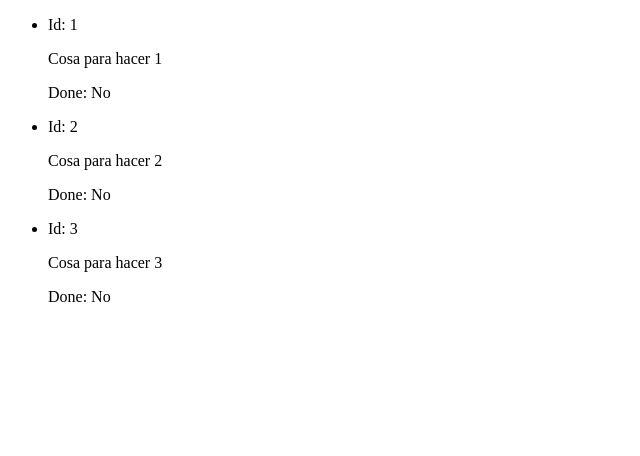
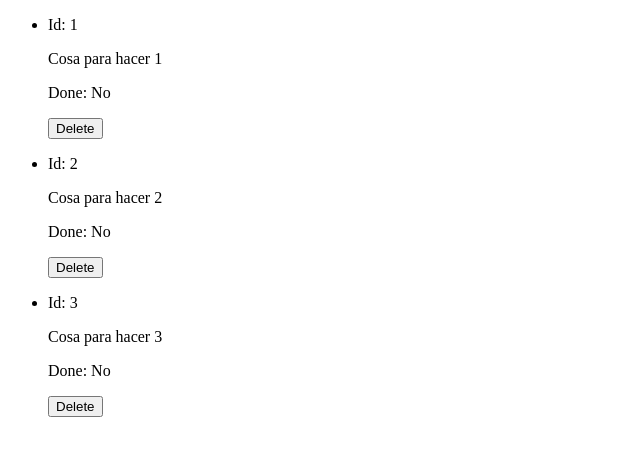
Before and after one commit to AlbertMosella/202204-w6ch1-albert-mosella, a React (Create React App) app: page / in a window 1280 px wide. Shown: the top 456 px of the page, without its empty margins (0-640 px from the left). Built offline with nearby package versions, Linux system fonts and the light colour scheme.

Commit message:
Delete created with redux

```diff
--- a/src/App.js
+++ b/src/App.js
@@ -1,7 +1,16 @@
+import { useEffect } from "react";
+import { useDispatch } from "react-redux";
 import "./App.css";
 import ToDoList from "./modules/ToDoList/ToDoList";
+import { loadListActionCreator } from "./redux/features/listSlice";
+import toDoListData from "./utils/toDoListData";
 
 function App() {
+  const dispatch = useDispatch();
+  useEffect(() => {
+    dispatch(loadListActionCreator(toDoListData));
+  }, [dispatch]);
+
   return <ToDoList />;
 }
 
--- a/src/modules/ToDoList/ToDoList.js
+++ b/src/modules/ToDoList/ToDoList.js
@@ -1,22 +1,17 @@
-import { useEffect } from "react";
-import { useDispatch, useSelector } from "react-redux";
-import { loadListActionCreator } from "../../redux/features/listSlice";
-import toDoListData from "../../utils/toDoListData";
+import { useSelector } from "react-redux";
 import ToDoListItem from "../ToDoListItem/ToDoListItem";
 
 const ToDoList = () => {
-  const dispatch = useDispatch();
-
-  useEffect(() => {
-    dispatch(loadListActionCreator(toDoListData));
-  }, [dispatch]);
-
   const list = useSelector((state) => state.list);
 
   return (
     <ul>
       {list.map((listItem) => {
-        return <ToDoListItem toDoListItem={listItem} key={listItem.id} />;
+        return (
+          <li key={listItem.id}>
+            <ToDoListItem toDoListItem={listItem} />
+          </li>
+        );
       })}
     </ul>
   );
--- a/src/modules/ToDoListItem/ToDoListItem.js
+++ b/src/modules/ToDoListItem/ToDoListItem.js
@@ -1,12 +1,20 @@
+import { useDispatch } from "react-redux";
+import { removeItemActionCreator } from "../../redux/features/listSlice";
+
 const ToDoListItem = ({ toDoListItem: { id, name, done } }) => {
+  const dispatch = useDispatch();
+
   return (
-    <li>
+    <>
       <p>Id: {id}</p>
       <p>{name}</p>
       <p>
         Done: {done && "Yes"} {!done && "No"}
       </p>
-    </li>
+      <button onClick={() => dispatch(removeItemActionCreator(id))}>
+        Delete
+      </button>
+    </>
   );
 };
 
--- a/src/redux/features/listSlice.js
+++ b/src/redux/features/listSlice.js
@@ -3,9 +3,17 @@ import { createSlice } from "@reduxjs/toolkit";
 const listSlice = createSlice({
   name: "list",
   initialState: [],
-  reducers: { loadList: (list, action) => [...action.payload] },
+  reducers: {
+    loadList: (list, action) => [...action.payload],
+    removeItem: (list, action) => {
+      return list.filter((listItem) => listItem.id !== action.payload);
+    },
+  },
 });
 
-export const { loadList: loadListActionCreator } = listSlice.actions;
+export const {
+  loadList: loadListActionCreator,
+  removeItem: removeItemActionCreator,
+} = listSlice.actions;
 
 export default listSlice.reducer;
```
